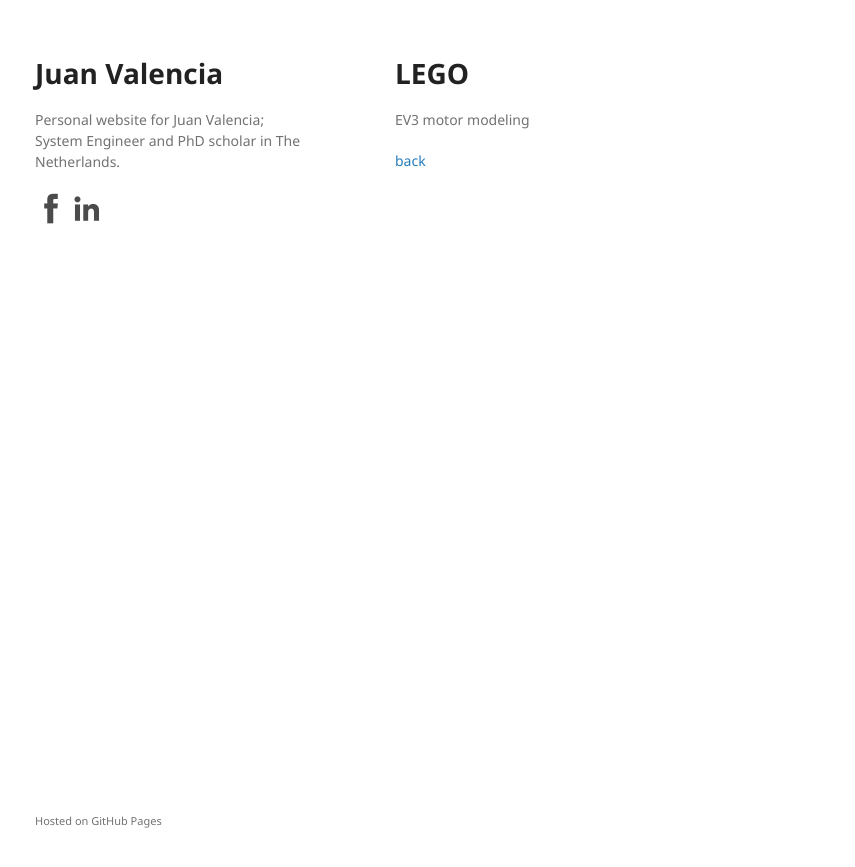
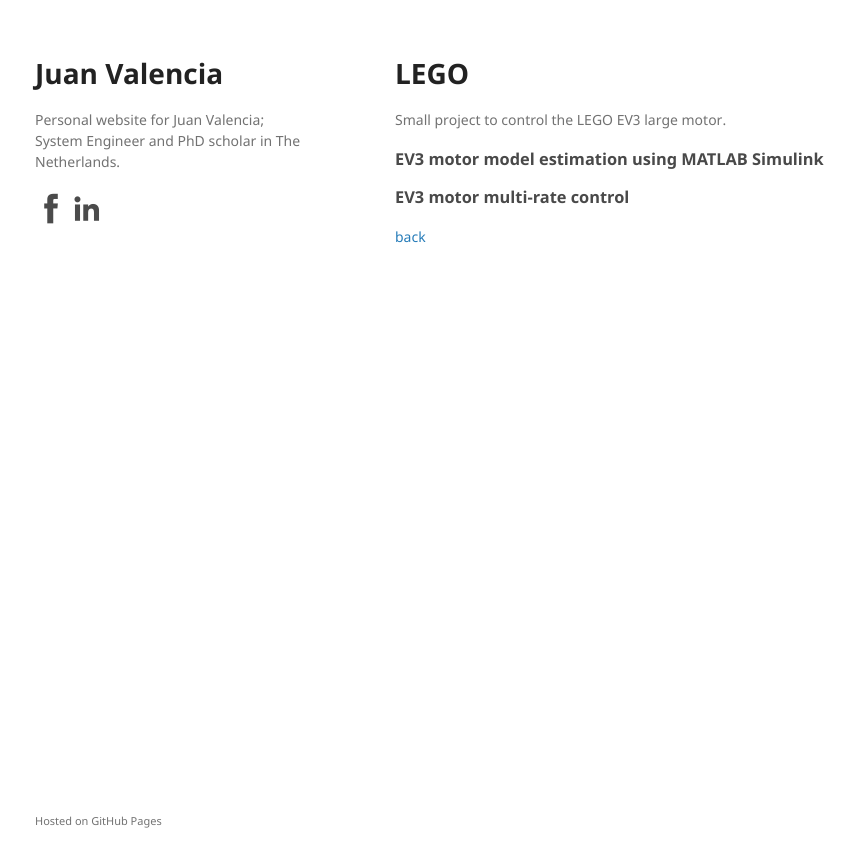
Before and after one commit to juanvalen15/juanvalen15.github.io, a Jekyll site: the page built from lego.md, in a window 1280 px wide. Shown: the top 867 px of the page, without its empty margins (175-1030 px from the left). Built offline with Jekyll 4.4.1, drawn with Linux system fonts in a browser that asks for light colours; our own code applies the rules of GitHub Pages for plain Markdown files.

Commit message:
updated lego
updates

```diff
--- a/lego.md
+++ b/lego.md
@@ -4,7 +4,12 @@ layout: default
 
 # [](#header-1)LEGO
 
-EV3 motor modeling
+Small project to control the LEGO EV3 large motor.
+
+### EV3 motor model estimation using MATLAB Simulink
+
+### EV3 motor multi-rate control
+
 
 
 
```
Also changed, not shown: skills.md (+2 -2 lines).
